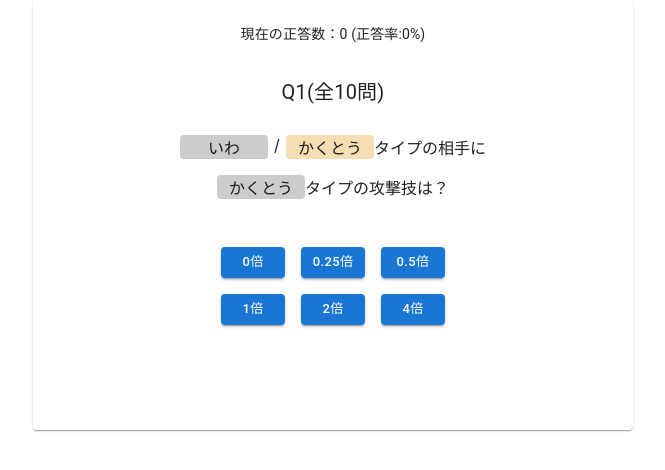
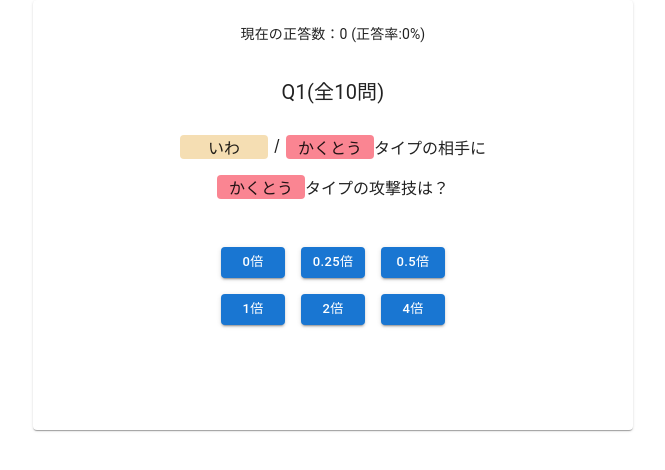
Before and after one commit to kotosanagi/pokeQuiz, a React (Create React App) app: page / in a window 1280 px wide. Shown: the top 470 px of the page, without its empty margins (307-972 px from the left). Built offline with nearby package versions, Linux system fonts and the light colour scheme.

Commit message:
fix for defined pokeType state

```diff
--- a/src/component/Question.tsx
+++ b/src/component/Question.tsx
@@ -14,23 +14,23 @@ export default function Question(props: {
     const pokeTypes = pokeType()
     const defType = () => {
         let defTypeIcon;
+        const def1Color = question.defenceType1.color
         if (question.defenceType2) {
-            const def1Color = pokeTypes[0].color
-            const def2Color = pokeTypes[12].color
+            const def2Color = question.defenceType2.color
             defTypeIcon =
                 <Box sx={{display: 'flex'}}>
                     <Box sx={{ width:88, fontSize:16, backgroundColor:def1Color, borderRadius:1 }}>
-                        {question.defenceType1}
+                        {question.defenceType1.name}
                     </Box>
                     <Box sx={{ width:10, mx:0.5}}>
                         /
                     </Box>
                     <Box sx={{ width:88, fontSize:16, backgroundColor:def2Color, borderRadius:1 }}>
-                        {question.defenceType2}
+                        {question.defenceType2.name}
                     </Box>
                 </Box>
         } else {
-            defTypeIcon = <Box sx={{ width:88, fontSize:16, backgroundColor:'#992222', borderRadius:1 }}>{question.defenceType1}</Box>
+            defTypeIcon = <Box sx={{ width:88, fontSize:16, backgroundColor:def1Color, borderRadius:1 }}>{question.defenceType1.name}</Box>
         }
         return (
             <Box sx={{display: 'flex', m:1}}>
@@ -42,29 +42,11 @@ export default function Question(props: {
         )
     }
     const atkType = () => {
-        const atkColor = pokeTypes[0].color
-        const color0 = pokeTypes[0].color
-        const color1 = pokeTypes[1].color
-        const color2 = pokeTypes[2].color
-        const color3 = pokeTypes[3].color
-        const color4 = pokeTypes[4].color
-        const color5 = pokeTypes[5].color
-        const color6 = pokeTypes[6].color
-        const color7 = pokeTypes[7].color
-        const color8 = pokeTypes[8].color
-        const color9 = pokeTypes[9].color
-        const color10 = pokeTypes[10].color
-        const color11 = pokeTypes[11].color
-        const color12 = pokeTypes[12].color
-        const color13 = pokeTypes[13].color
-        const color14 = pokeTypes[14].color
-        const color15 = pokeTypes[15].color
-        const color16 = pokeTypes[16].color
-        const color17 = pokeTypes[17].color
+        const atkColor = question.attackType.color
         return (
             <Box sx={{display: 'flex', m:1}}>
                 <Box sx={{ width:88, fontSize:16, backgroundColor:atkColor, borderRadius:1 }}>
-                    {question.attackType}
+                    {question.attackType.name}
                 </Box>
                 <Box>
                     タイプの攻撃技は？
--- a/src/component/Result.tsx
+++ b/src/component/Result.tsx
@@ -22,11 +22,11 @@ export default function Result(props: {
         let rows = Array(0);
         if (state.isResult) {
             state.questions.map((questionSet, index) => {
-                const def2 = questionSet.defenceType2 ? questionSet.defenceType2 : ''
+                const def2 = questionSet.defenceType2 ? questionSet.defenceType2.name : ''
                 rows.push(createData(
-                    questionSet.defenceType1,
+                    questionSet.defenceType1.name,
                     def2,
-                    questionSet.attackType,
+                    questionSet.attackType.name,
                     questionSet.correctAnswer,
                     state.answers[index]
                 ))
--- a/src/logic/makeQuestions.ts
+++ b/src/logic/makeQuestions.ts
@@ -16,13 +16,13 @@ export default function makeQuestions(totalQuizNum: number): QuestionSet[] {
         // 4.倍率を計算する (defとatkを引数に、倍率が戻り値となる関数を呼ぶ)
         const correctAnswer = getDamageRate(defenceType1, defenceType2, attackType)
         // 5.def1とdef2が同じならdef2をnullにする
-        const def2Name = (defenceType1.id === defenceType2.id) ? null : defenceType2.name
+        const def2Name = (defenceType1.id === defenceType2.id) ? null : defenceType2
 
         // 6.上記4,5の倍率を掛け算し、correctAnswerとする
         questionSet.push({
-            defenceType1: defenceType1.name,
+            defenceType1: defenceType1,
             defenceType2: def2Name ,
-            attackType: attackType.name,
+            attackType: attackType,
             correctAnswer: correctAnswer
         });
     }
--- a/src/logic/pokeType.ts
+++ b/src/logic/pokeType.ts
@@ -2,9 +2,9 @@
 export default function pokeType(): pokeTypeInterface[] {
     return [
         {id:1,  name:'ノーマル', color:'#cccccc'},
-        {id:2,  name:'ほのお',   color:'#ffbb66'},
+        {id:2,  name:'ほのお',   color:'#ff4500'},
         {id:3,  name:'みず',    color:'#aaddff'},
-        {id:4,  name:'でんき',  color:'#eeee00'},
+        {id:4,  name:'でんき',  color:'#f8f800'},
         {id:5,  name:'くさ',    color:'#bcd458'},
         {id:6,  name:'こおり',  color:'#00ffff'},
         {id:7,  name:'かくとう', color:'#fa8592'},
@@ -15,7 +15,7 @@ export default function pokeType(): pokeTypeInterface[] {
         {id:12, name:'むし',    color:'#00ff7f'},
         {id:13, name:'いわ',    color:'#f5deb3'},
         {id:14, name:'ゴースト', color:'#8050aa'},
-        {id:15, name:'ドラゴン', color:'#ff9966'},
+        {id:15, name:'ドラゴン', color:'#7788ee'},
         {id:16, name:'あく',     color:'#5588bb'},
         {id:17, name:'はがね',   color:'#bbbbbb'},
         {id:18, name:'フェアリー', color:'#ee82ee'}]
--- a/src/logic/quizLogic.ts
+++ b/src/logic/quizLogic.ts
@@ -1,4 +1,5 @@
 import makeQuestions from "./makeQuestions";
+import { pokeTypeInterface } from "./pokeType";
 
 export interface State {
     nowQuizNum: number;
@@ -11,9 +12,9 @@ export interface State {
 }
 
 export interface QuestionSet {
-    defenceType1: string;
-    defenceType2?: string | null;
-    attackType: string;
+    defenceType1: pokeTypeInterface;
+    defenceType2?: pokeTypeInterface | null;
+    attackType: pokeTypeInterface;
     correctAnswer: number;
 }
 
```
